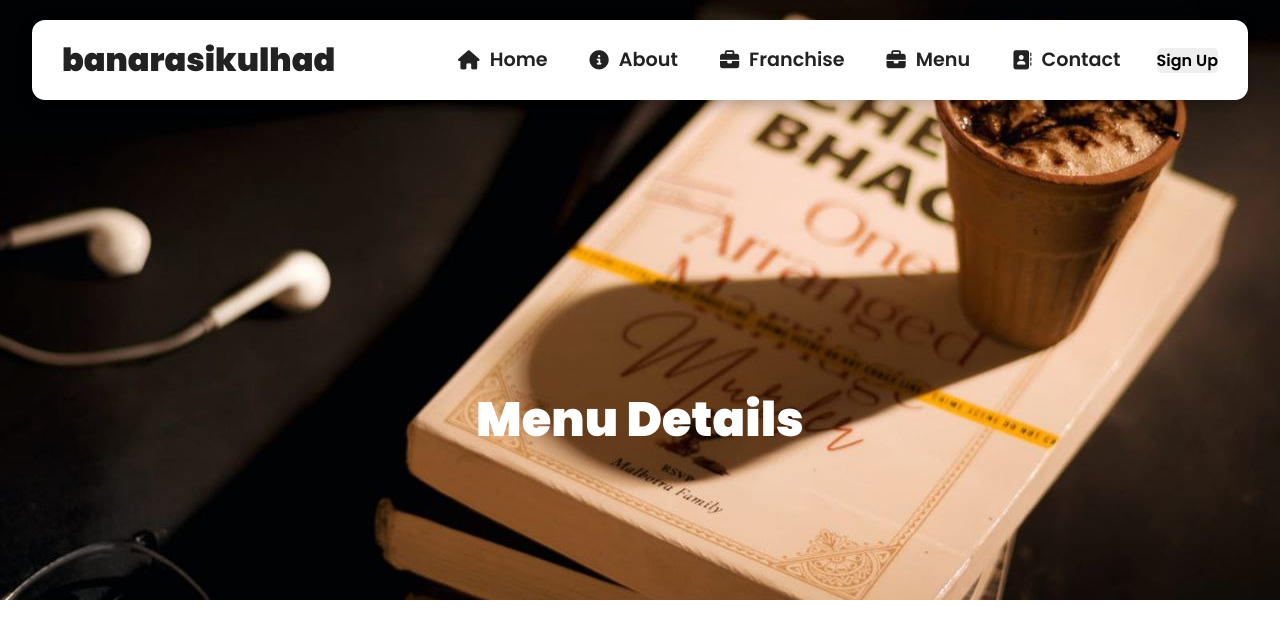
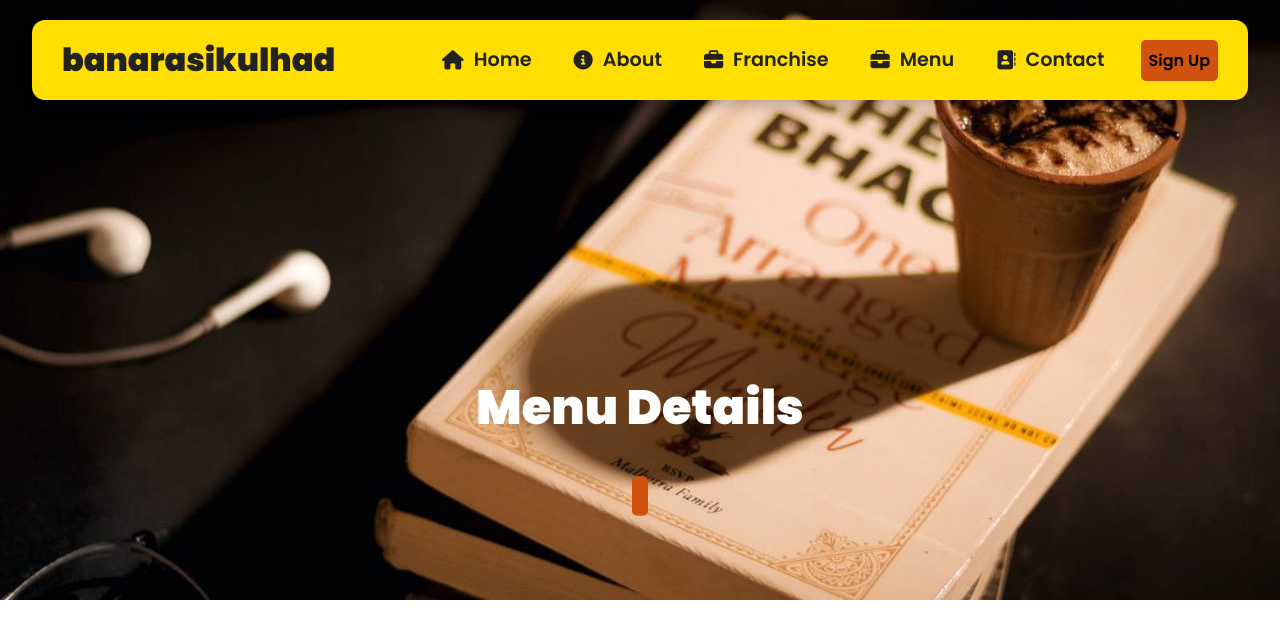
Before and after one commit to ankiit369/Banarasi-Kulhad-Website, a React (Create React App) app: page /menu in a window 1280 px wide. Shown: the top 638 px of the page. Built offline with nearby package versions, Linux system fonts and the light colour scheme; the HTML template or start-up script is replaced by a standard one.

Commit message:
navbar css updates

```diff
--- a/src/components/HeroStyles.css
+++ b/src/components/HeroStyles.css
@@ -34,7 +34,11 @@ img{
     -webkit-background-clip: text;
     -webkit-text-fill-color: transparent;
 }
-
+.hero-text .show:hover {
+    background-color: #78310c;
+    color: #fff;
+    border-color: #78310c;
+  }
 .hero-text p{
     font-size:1.3rem;
     color:#fff;
@@ -43,13 +47,18 @@ img{
 
 .hero-text .show{
     text-decoration: none;
-    background: #fff;
+    background: #d1520f;
     padding: 1rem, 2rem;
     border-radius:6px;
     font-size:1.1 rem;
     font-weight: bold;
     letter-spacing:2px;
+    transition: 0.2s ease-in-out;
     color:#222;
+    border-style: solid;
+    border-radius: 0.3rem;
+    border-width:0.5rem;
+    border-color: #d1520f;
 }
 
 @media screen and (max-width: 555px){
--- a/src/components/Navbar.js
+++ b/src/components/Navbar.js
@@ -11,6 +11,7 @@ class Navbar extends Component {
     return (
       <nav className="NavbarItems">
         <h1 className="navbar-logo">banarasikulhad</h1>
+
         <div className="menu-icons" onClick={this.handleClick}>
           <i className={this.state.clicked ? "fas fa-times" : "fas fa-bars"}></i>
 
--- a/src/components/NavbarStyles.css
+++ b/src/components/NavbarStyles.css
@@ -1,5 +1,5 @@
 .NavbarItems {
-  background-color: #fff;
+  background-color: #ffdf01;
   display: flex;
   justify-content: space-between;
   align-items: center;
@@ -43,7 +43,7 @@
 }
 
 .nav-links:hover {
-  background-color: #01959a;
+  background-color: #78310c;
   color: #fff;
   border-radius: 4px;
   transition: all 0.2s ease-in-out;
@@ -62,11 +62,17 @@ button {
   border: none;
   cursor: pointer;
   transition: 0.2s ease-in-out;
+  background-color: #d1520f;
+  border-style: solid;
+  border-radius: 0.3rem;
+  border-width:0.5rem;
+  border-color: #d1520f;
 }
 
 button:hover {
-  background-color: #151516;
+  background-color: #78310c;
   color: #fff;
+  border-color: #78310c;
 }
 .menu-icons{
   display: none;
@@ -79,7 +85,7 @@ button:hover {
     display: flex;
     flex-direction: column;
     justify-content: flex-start;
-    background: #fff;
+    background: #ffdf01;
     width: 100%;
     height: auto;
     position: absolute;
@@ -105,7 +111,7 @@ button:hover {
     padding: 2rem 0;
   }
   .nav-links:hover{
-    background: #01959a;
+    background: #78310c;
     transition: none;
 
   }
@@ -119,9 +125,9 @@ button:hover {
     margin: auto;
     border-radius: 4px;
     width: 80%;
-    background: #01959a;
+    background: #78310c;
     text-decoration: none;
-    color: #fff;
+    color: #ffdf01;
     font-size: 1.2rem;
     font-weight: 700;
     letter-spacing: 2px;
```
Also changed, not shown: src/assets/navbar_logo_bkl.jpg (added).
